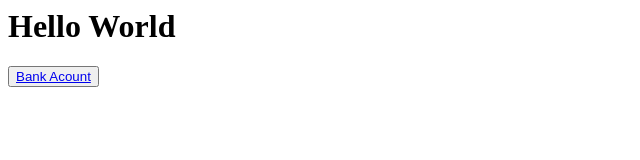
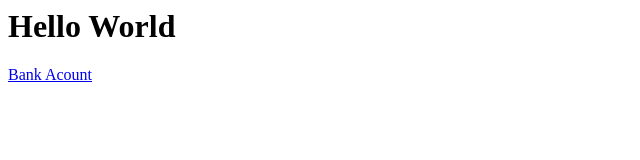
Before and after one commit to richardqlin/richardqlin.github.io, a plain HTML site: page index.html in a window 1280 px wide. Shown: the whole page, without its empty margins (0-640 px from the left). Drawn offline with Linux system fonts and the light colour scheme.

Commit message:
Update index.html

```diff
--- a/index.html
+++ b/index.html
@@ -2,4 +2,4 @@
 
           <h1>Hello World </h1>
 
-<button><a href = "https://ancient-brook-99886.herokuapp.com/">Bank Acount</a></button>
+<a href = "https://ancient-brook-99886.herokuapp.com/">Bank Acount</a>
```
